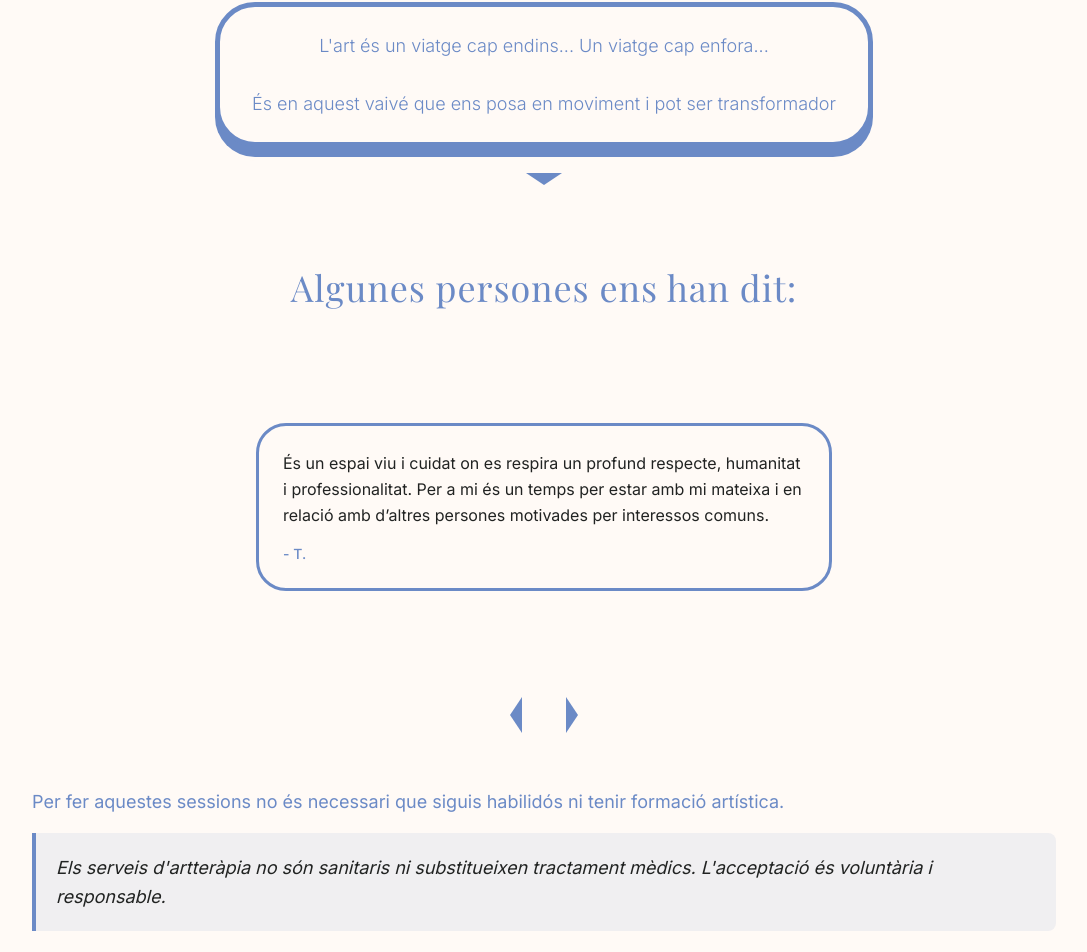
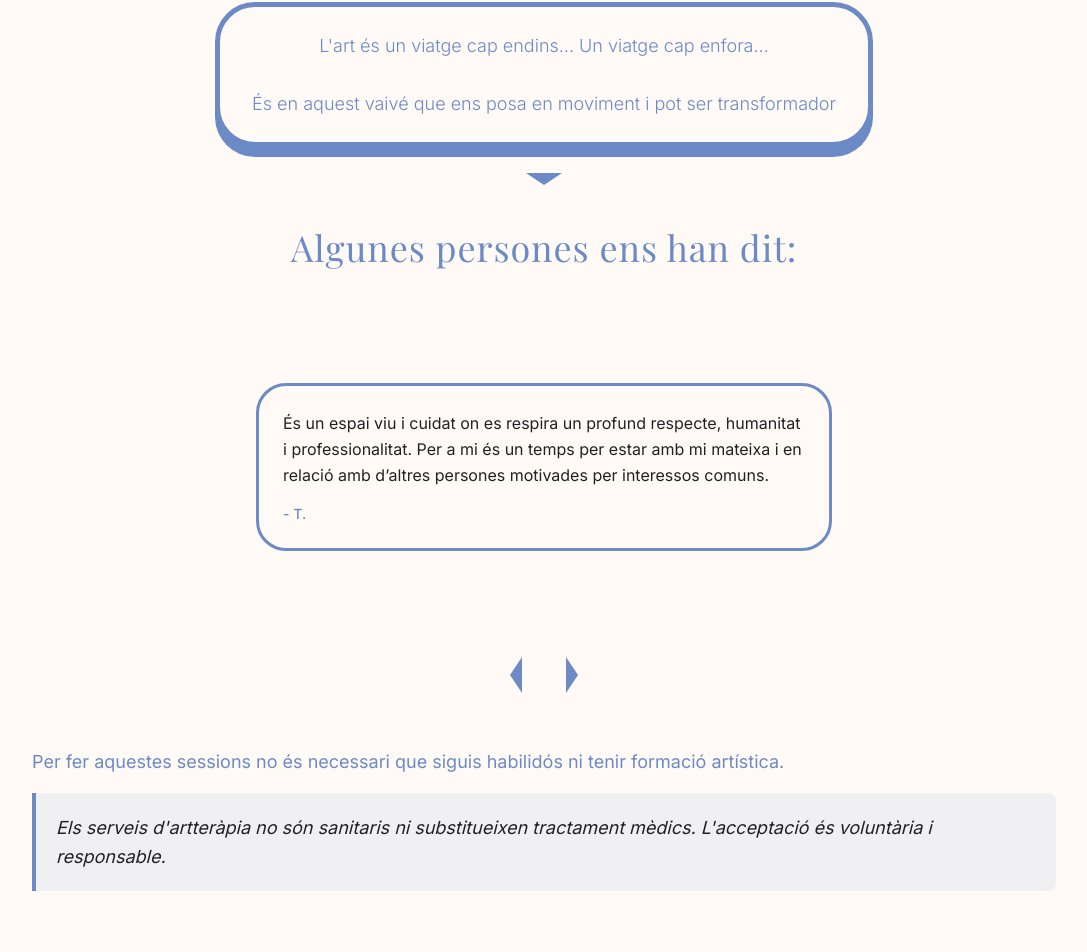
Before and after one commit to m-s-torne/taller-dels-sentits, a Next.js app: page /artperdins in a window 1280 px wide. Shown: the part 1851-2803 px from the top of the page, without its empty margins (96-1183 px from the left). Built offline with nearby package versions, Linux system fonts and the light colour scheme.

Commit message:
feat: modify top padding

```diff
--- a/app/(serveis)/components/ReviewsSection.tsx
+++ b/app/(serveis)/components/ReviewsSection.tsx
@@ -26,7 +26,7 @@ export const ReviewsSection = ({ reviews }: ReviewsSectionProps) => {
     if (validReviews.length === 0) return null;
 
     return (
-        <FadeInView as="section" className="mb-16 pt-20">
+        <FadeInView as="section" className="mb-16 pt-10">
             {/* Título */}
             <SectionHeading headingLevel="h2" title="Algunes persones ens han dit:" className="text-center sm:text-3xl! lg:text-4xl! mb-5!" />
 
```
